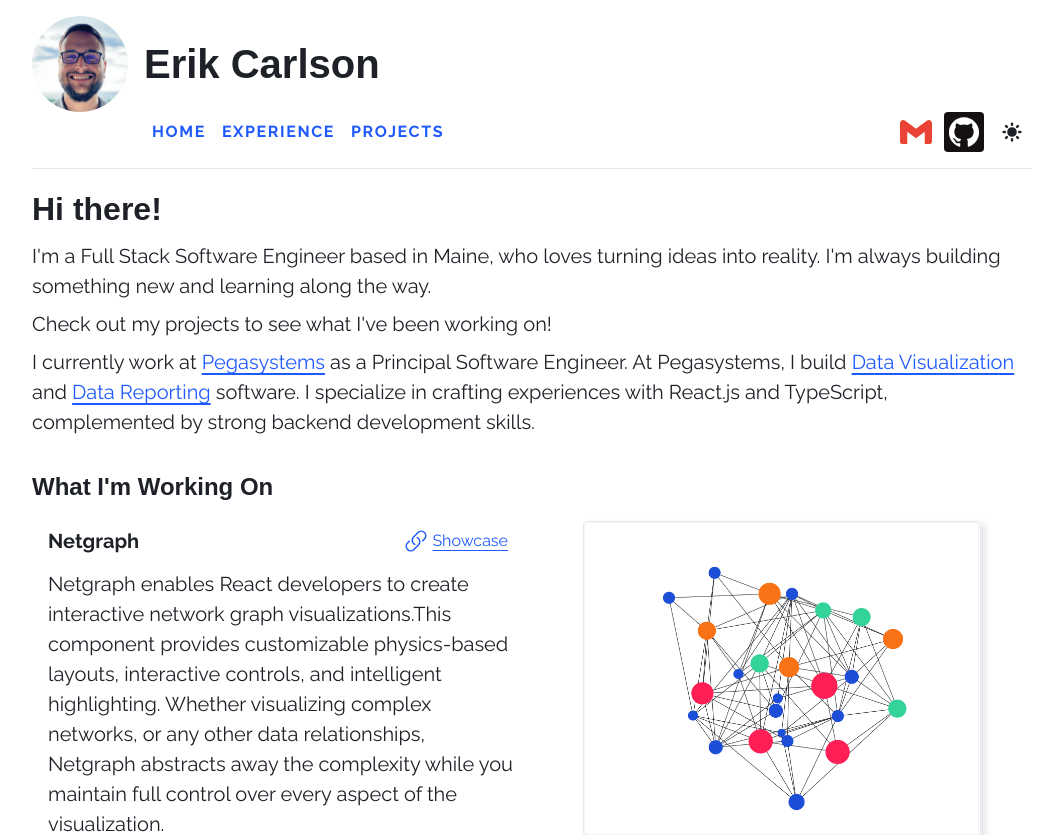
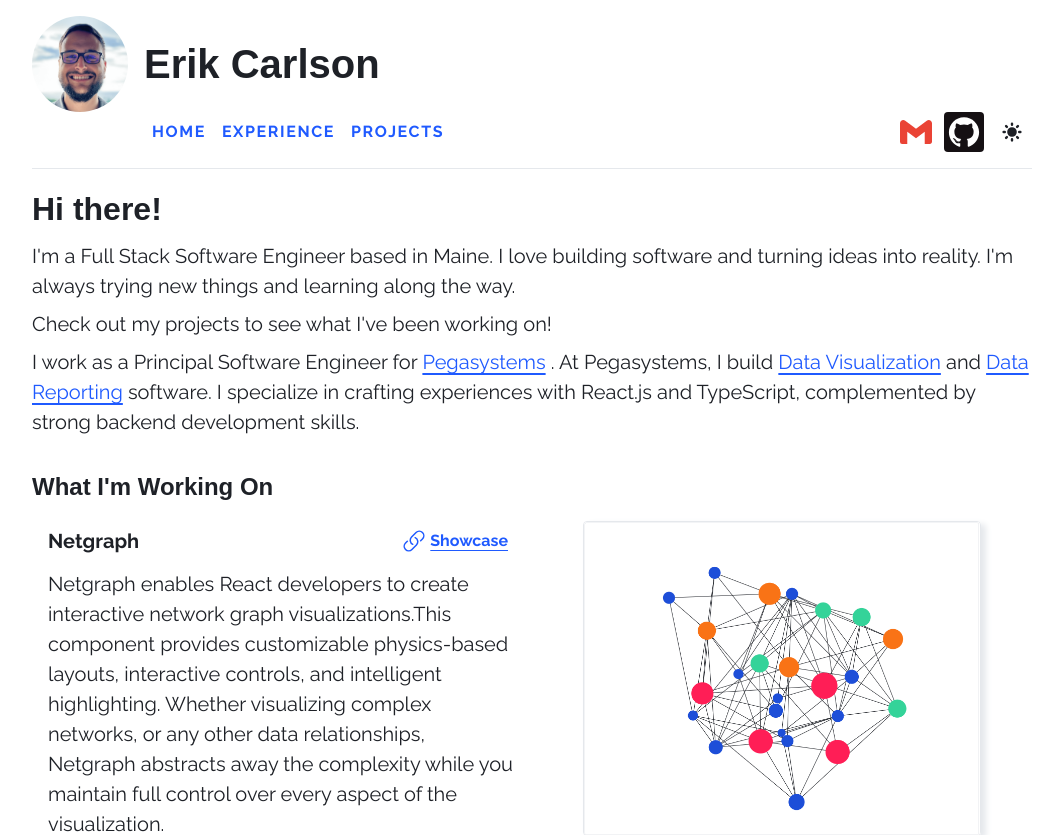
Before and after one commit to carlson-erik/erikcarlson.dev, a Next.js app: page / in a window 1280 px wide. Shown: the top 835 px of the page, without its empty margins (108-1171 px from the left). Built offline with nearby package versions, Linux system fonts and the light colour scheme.

Commit message:
Adds the following changes:   - Home Page rewording   - Minor style changes

```diff
--- a/src/components/header/index.tsx
+++ b/src/components/header/index.tsx
@@ -197,7 +197,6 @@ const ThemeSwitchContainer = styled.div`
   align-items: center;
 
   @media only screen and (max-width: 650px) {
-    flex-grow: 1;
     height: 100%;
     justify-content: flex-end;
     align-items: center;
--- a/src/components/styled.ts
+++ b/src/components/styled.ts
@@ -50,6 +50,7 @@ const IconLink = styled(Link)`
 const IconLinkText = styled.span`
   margin-left: 0.25rem;
   color: ${(props) => props.theme.colors.link.text};
+  font-weight: bold;
 `;
 
 const Paragraph = styled.p`
--- a/src/pages/index.tsx
+++ b/src/pages/index.tsx
@@ -21,19 +21,19 @@ export default function HomePage() {
         <Introduction>
           <Heading>Hi there!</Heading>
           <Paragraph>
-            I'm a Full Stack Software Engineer based in Maine, who loves turning
-            ideas into reality. I'm always building something new and learning
-            along the way.
+            I'm a Full Stack Software Engineer based in Maine. I love building
+            software and turning ideas into reality. I'm always trying new
+            things and learning along the way.
           </Paragraph>
           <Paragraph>
             Check out my projects to see what I've been working on!
           </Paragraph>
           <Paragraph>
-            I currently work at{" "}
+            I work as a Principal Software Engineer for{" "}
             <Link href="https://pega.com/" target="_blank">
               Pegasystems
             </Link>{" "}
-            as a Principal Software Engineer. At Pegasystems, I build{" "}
+            . At Pegasystems, I build{" "}
             <Link
               href="https://en.wikipedia.org/wiki/Data_visualization"
               target="_blank"
```
